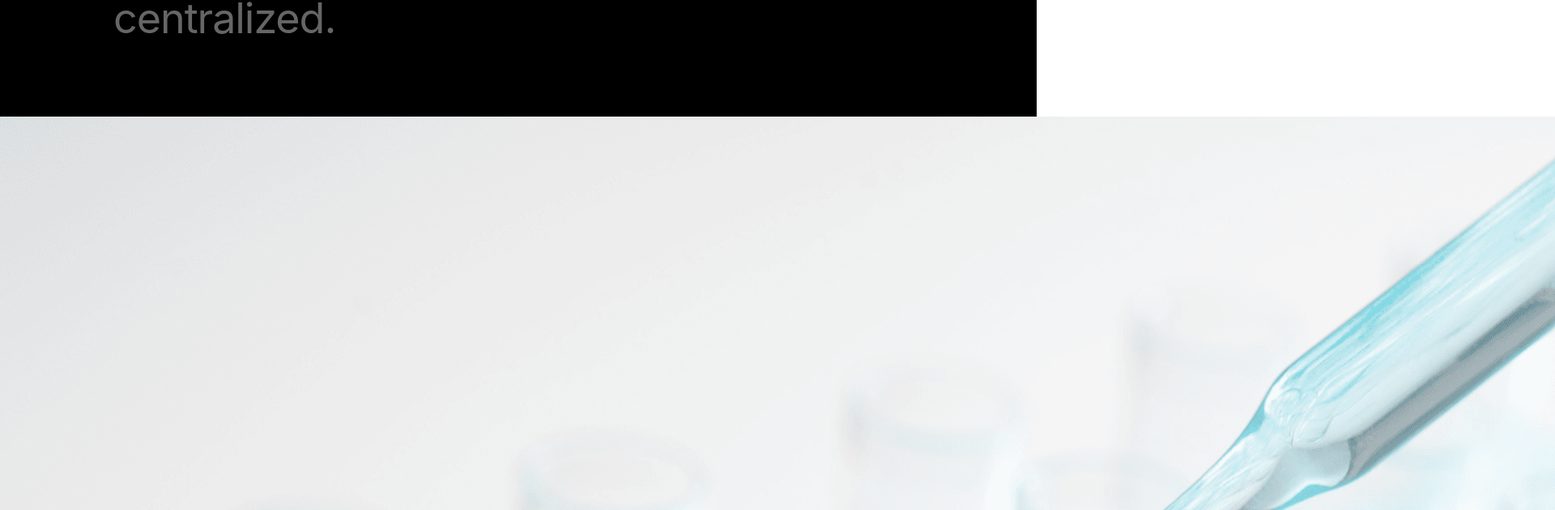
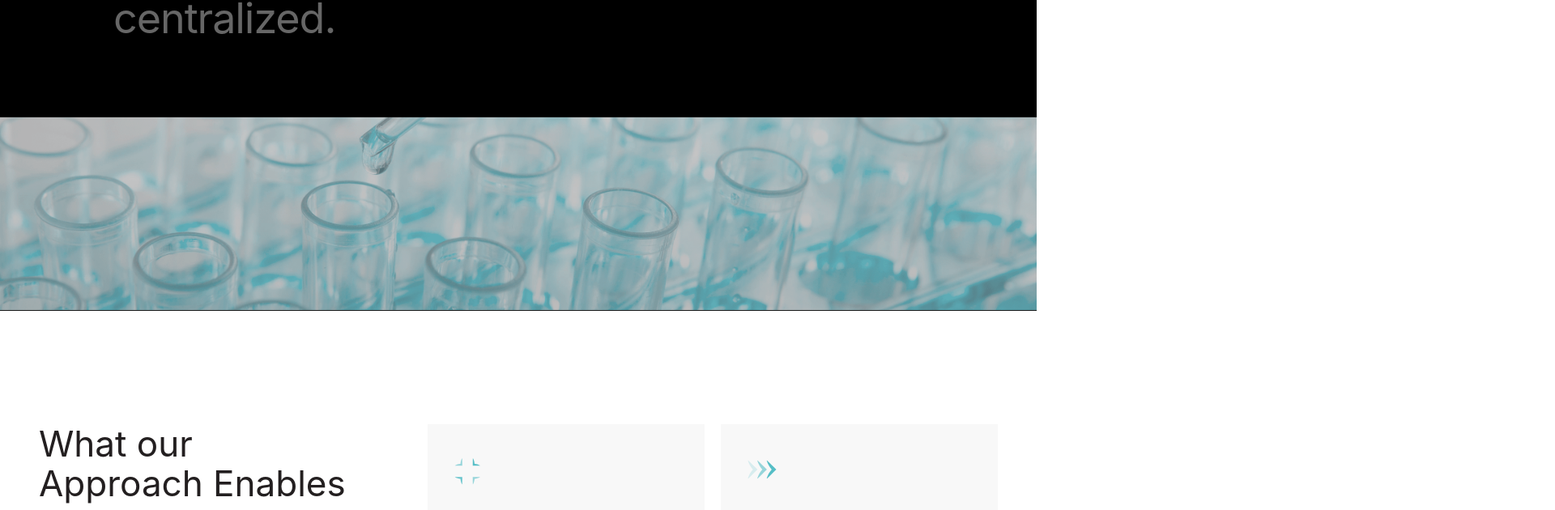
Before and after one commit to arya9779/levelset, a React (Vite) app: page / in a window 1280 px wide. Shown: the part 1946-2576 px from the top of the page at 81% size, 1920 px wide, since content can reach past the window. Built offline with nearby package versions, Linux system fonts and the light colour scheme; a web font is replaced by a local one.

Commit message:
style: fix oversized vision image and refine layout

```diff
--- a/src/style.css
+++ b/src/style.css
@@ -917,6 +917,27 @@ h2 {
   margin-top: 60px;
 }
 
+.vision-image-wrap {
+  width: 100%;
+  height: 240px;
+  overflow: hidden;
+  border-top: 1px solid rgba(255, 255, 255, 0.1);
+  border-bottom: 1px solid rgba(255, 255, 255, 0.1);
+  background: #000;
+}
+
+.vision-image-wrap img {
+  width: 100%;
+  height: 100%;
+  object-fit: cover;
+  opacity: 0.8;
+  transition: opacity 0.3s ease;
+}
+
+.vision-image-wrap:hover img {
+  opacity: 1;
+}
+
 .pipeline-image-frame {
   width: 100%;
   aspect-ratio: 1.4;
```
